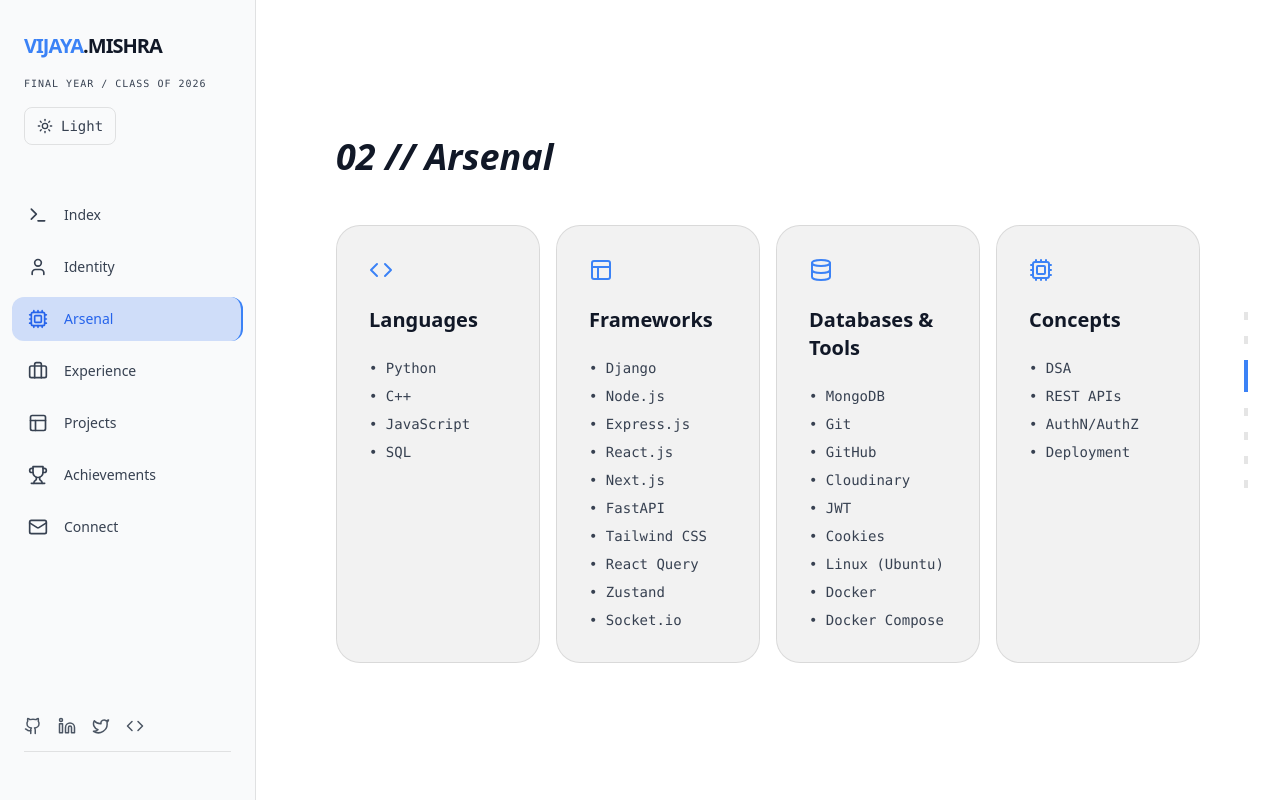
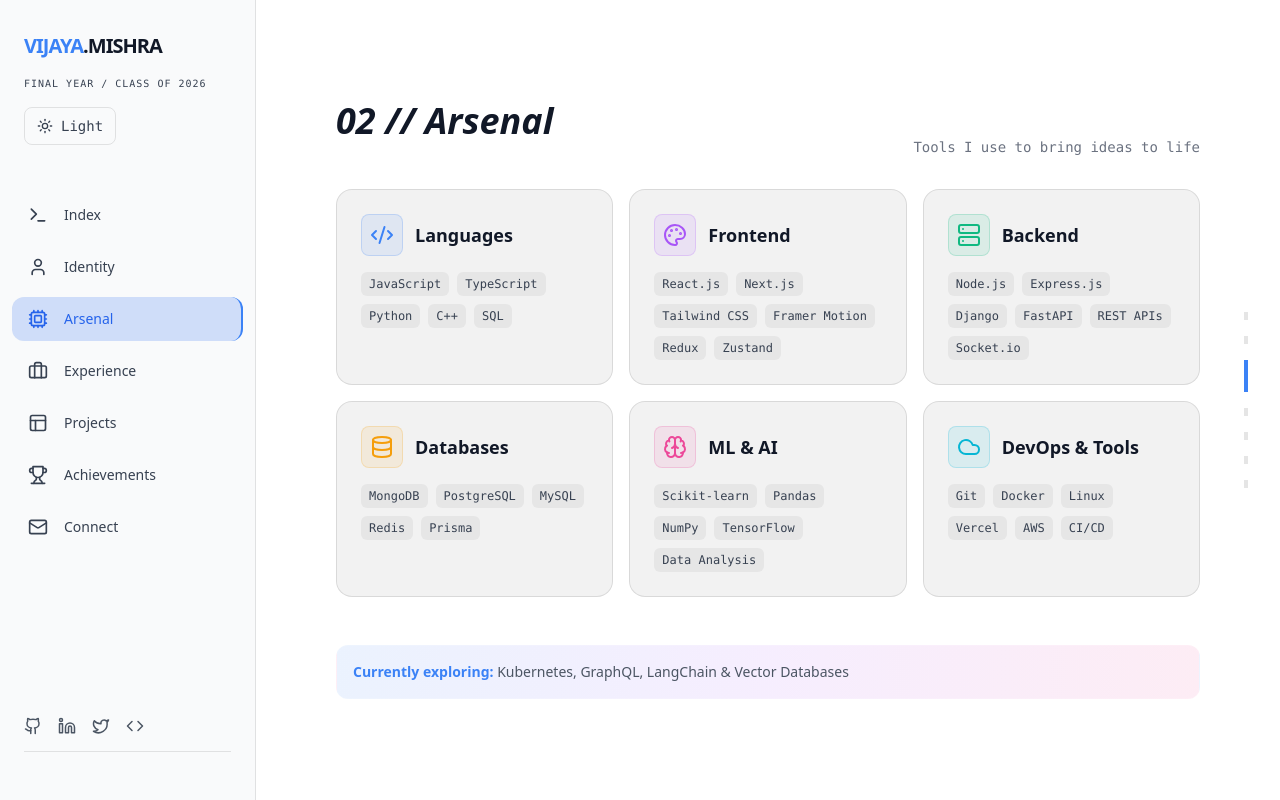
Before and after one commit to Vijayaa21/portfoliov2, a Next.js app: page / in a window 1280 px wide. Both pictures are taken after a click on the button "Arsenal". Built offline with nearby package versions, Linux system fonts and the light colour scheme; no server answers.

Commit message:
feat: enhance Arsenal component with detailed skills display and improved layout

```diff
--- a/components/Arsenal.js
+++ b/components/Arsenal.js
@@ -1,32 +1,116 @@
 import React from 'react';
 import { motion } from 'framer-motion';
-import { Code, Layout, Database, Cpu as Processor } from 'lucide-react';
+import {
+  Code2,
+  Layers,
+  Database,
+  Brain,
+  Server,
+  Palette,
+  GitBranch,
+  Cloud
+} from 'lucide-react';
 
 const Arsenal = () => {
   const skills = [
-    { title: 'Languages', icon: <Code />, list: ['Python', 'C++', 'JavaScript', 'SQL'] },
-    { title: 'Frameworks', icon: <Layout />, list: ['Django', 'Node.js', 'Express.js', 'React.js', 'Next.js', 'FastAPI', 'Tailwind CSS', 'React Query', 'Zustand', 'Socket.io'] },
-    { title: 'Databases & Tools', icon: <Database />, list: ['MongoDB', 'Git', 'GitHub', 'Cloudinary', 'JWT', 'Cookies', 'Linux (Ubuntu)', 'Docker', 'Docker Compose'] },
-    { title: 'Concepts', icon: <Processor />, list: ['DSA', 'REST APIs', 'AuthN/AuthZ', 'Deployment'] },
+    {
+      title: 'Languages',
+      icon: <Code2 size={24} />,
+      color: 'blue',
+      list: ['JavaScript', 'TypeScript', 'Python', 'C++', 'SQL']
+    },
+    {
+      title: 'Frontend',
+      icon: <Palette size={24} />,
+      color: 'purple',
+      list: ['React.js', 'Next.js', 'Tailwind CSS', 'Framer Motion', 'Redux', 'Zustand']
+    },
+    {
+      title: 'Backend',
+      icon: <Server size={24} />,
+      color: 'green',
+      list: ['Node.js', 'Express.js', 'Django', 'FastAPI', 'REST APIs', 'Socket.io']
+    },
+    {
+      title: 'Databases',
+      icon: <Database size={24} />,
+      color: 'amber',
+      list: ['MongoDB', 'PostgreSQL', 'MySQL', 'Redis', 'Prisma']
+    },
+    {
+      title: 'ML & AI',
+      icon: <Brain size={24} />,
+      color: 'pink',
+      list: ['Scikit-learn', 'Pandas', 'NumPy', 'TensorFlow', 'Data Analysis']
+    },
+    {
+      title: 'DevOps & Tools',
+      icon: <Cloud size={24} />,
+      color: 'cyan',
+      list: ['Git', 'Docker', 'Linux', 'Vercel', 'AWS', 'CI/CD']
+    },
   ];
 
+  const colorClasses = {
+    blue: 'bg-blue-500/10 text-blue-500 border-blue-500/20',
+    purple: 'bg-purple-500/10 text-purple-500 border-purple-500/20',
+    green: 'bg-emerald-500/10 text-emerald-500 border-emerald-500/20',
+    amber: 'bg-amber-500/10 text-amber-500 border-amber-500/20',
+    pink: 'bg-pink-500/10 text-pink-500 border-pink-500/20',
+    cyan: 'bg-cyan-500/10 text-cyan-500 border-cyan-500/20',
+  };
+
   return (
-    <div className="space-y-12">
-      <h2 className="text-4xl font-bold italic">02 // Arsenal</h2>
-      <div className="grid grid-cols-2 md:grid-cols-4 gap-4">
-        {skills.map((skill) => (
+    <div className="space-y-8">
+      <div className="flex justify-between items-end flex-wrap gap-4">
+        <h2 className="text-4xl font-bold italic">02 // Arsenal</h2>
+        <p className="text-gray-500 dark:text-gray-400 text-sm font-mono">
+          Tools I use to bring ideas to life
+        </p>
+      </div>
+
+      {/* Skills Grid */}
+      <div className="grid grid-cols-2 lg:grid-cols-3 gap-4">
+        {skills.map((skill, index) => (
           <motion.div
-            whileHover={{ y: -5 }}
+            initial={{ opacity: 0, y: 20 }}
+            animate={{ opacity: 1, y: 0 }}
+            transition={{ delay: index * 0.1 }}
+            whileHover={{ y: -5, scale: 1.02 }}
             key={skill.title}
-            className="p-8 bg-black/5 dark:bg-white/5 border border-black/10 dark:border-white/5 rounded-3xl space-y-6"
+            className="p-6 bg-black/5 dark:bg-white/5 border border-black/10 dark:border-white/5 rounded-2xl space-y-4 hover:border-blue-500/30 transition-colors"
           >
-            <div className="text-blue-500">{skill.icon}</div>
-            <h3 className="font-bold text-xl">{skill.title}</h3>
-            <ul className="space-y-2">
-              {skill.list.map(s => <li key={s} className="text-sm text-gray-700 dark:text-gray-500 font-mono">• {s}</li>)}
-            </ul>
+            {/* Icon & Title */}
+            <div className="flex items-center gap-3">
+              <div className={`p-2 rounded-lg border ${colorClasses[skill.color]}`}>
+                {skill.icon}
+              </div>
+              <h3 className="font-bold text-lg">{skill.title}</h3>
+            </div>
+
+            {/* Skills as Tags */}
+            <div className="flex flex-wrap gap-2">
+              {skill.list.map(s => (
+                <span
+                  key={s}
+                  className="px-2 py-1 bg-black/5 dark:bg-white/10 rounded-md text-xs font-mono text-gray-700 dark:text-gray-300 hover:bg-blue-500/20 hover:text-blue-500 transition-colors cursor-default"
+                >
+                  {s}
+                </span>
+              ))}
+            </div>
           </motion.div>
         ))}
+      </div>
+
+      {/* Currently Learning */}
+      <div className="pt-4">
+        <div className="p-4 bg-gradient-to-r from-blue-500/10 via-purple-500/10 to-pink-500/10 border border-white/10 rounded-xl">
+          <p className="text-sm text-gray-600 dark:text-gray-400">
+            <span className="text-blue-500 font-semibold">Currently exploring:</span>{' '}
+            Kubernetes, GraphQL, LangChain & Vector Databases
+          </p>
+        </div>
       </div>
     </div>
   );
```
